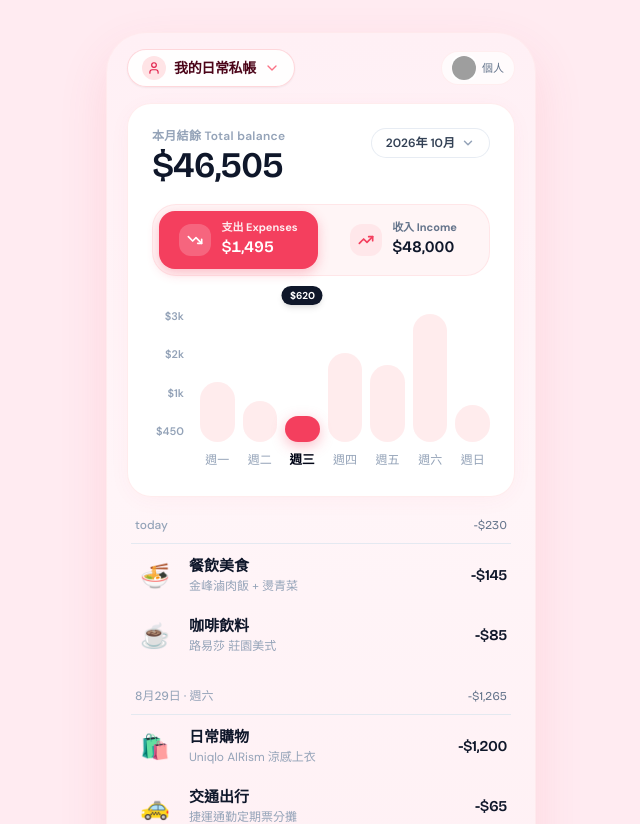
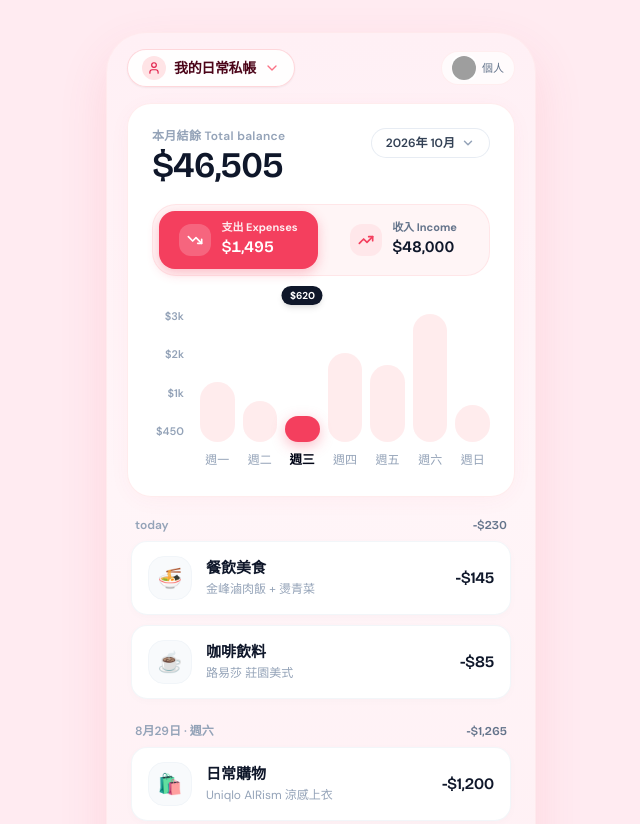
Before and after one commit to iamlouxu/qin-tsai-gee, a React (Vite) app: page / in a window 1280 px wide. Shown: the top 824 px of the page, without its empty margins (319-959 px from the left). Built offline with nearby package versions, Linux system fonts and the light colour scheme; grey boxes are pictures that could not be loaded.

Commit message:
refactor: redesign transaction list items with card styles and refined typography

```diff
--- a/src/components/dashboard/TransactionList.tsx
+++ b/src/components/dashboard/TransactionList.tsx
@@ -90,21 +90,18 @@ export const TransactionList: React.FC<TransactionListProps> = ({
 
           return (
             <div key={date} className="space-y-1">
-              {/* Date Header & Subtotal matching screenshot: "today   -$308.89" */}
-              <div className="flex justify-between items-baseline text-xs text-slate-400 font-medium px-1">
+              {/* Date Header & Subtotal */}
+              <div className="flex justify-between items-baseline text-xs text-slate-400 font-semibold px-1 mb-2">
                 <span className="lowercase">{isToday ? 'today' : formatDateDisplay(date)}</span>
                 {dayTotalExpense > 0 && (
-                  <span className="font-display font-medium text-slate-500">
+                  <span className="font-display font-semibold text-slate-500">
                     -{formatCurrency(dayTotalExpense)}
                   </span>
                 )}
               </div>
 
-              {/* Clean Thin Divider Line under date */}
-              <div className="w-full border-b border-slate-200/90 pt-0.5 pb-1 mb-2" />
-
-              {/* Unboxed Clean Rows without thick cards */}
-              <div className="space-y-1">
+              {/* MONOX-style Independent Rounded White Cards */}
+              <div className="space-y-2.5">
                 {items.map((tx) => {
                   const emoji = categoryEmojiMap[tx.category?.id];
                   const IconComponent = iconMap[tx.category?.iconName] || ReceiptText;
@@ -114,16 +111,16 @@ export const TransactionList: React.FC<TransactionListProps> = ({
                   return (
                     <div
                       key={tx.id}
-                      className="flex items-center justify-between py-2 px-1 hover:bg-white/50 rounded-2xl transition-all duration-150 active:scale-[0.985] cursor-pointer"
+                      className="bg-white rounded-2xl p-3.5 px-4 border border-slate-100/90 shadow-[0_2px_10px_rgba(0,0,0,0.02)] hover:shadow-[0_4px_16px_rgba(0,0,0,0.04)] flex items-center justify-between transition-all duration-150 active:scale-[0.985] cursor-pointer"
                     >
-                      {/* Left: Icon/Emoji & Title/Subtitle */}
+                      {/* Left: Icon Container (Squircle) & Title/Subtitle */}
                       <div className="flex items-center space-x-3.5 overflow-hidden">
-                        <div className="w-10 h-10 rounded-2xl flex items-center justify-center shrink-0 text-2xl select-none">
+                        <div className="w-11 h-11 rounded-2xl bg-slate-50/90 border border-slate-100 flex items-center justify-center shrink-0 text-xl select-none shadow-2xs">
                           {emoji ? (
                             <span>{emoji}</span>
                           ) : (
                             <div
-                              className="w-9 h-9 rounded-xl flex items-center justify-center shadow-2xs"
+                              className="w-full h-full rounded-2xl flex items-center justify-center"
                               style={{
                                 backgroundColor: tx.category?.bgColor || '#FFE4E6',
                                 color: tx.category?.color || '#F43F5E',
@@ -135,7 +132,7 @@ export const TransactionList: React.FC<TransactionListProps> = ({
                         </div>
 
                         <div className="truncate">
-                          <div className="text-[15px] font-bold text-slate-900 truncate leading-tight">
+                          <div className="text-[15px] font-bold text-slate-900 truncate leading-snug">
                             {tx.category?.name || tx.note}
                           </div>
                           <div className="flex items-center space-x-1.5 mt-0.5">
@@ -143,7 +140,7 @@ export const TransactionList: React.FC<TransactionListProps> = ({
                               {tx.note ? tx.note : tx.category.name}
                             </span>
                             {isSharedLedger && (
-                              <span className="inline-flex items-center text-[9px] font-medium text-slate-400 bg-slate-100 px-1 py-0.2 rounded">
+                              <span className="inline-flex items-center text-[10px] font-medium text-slate-400 bg-slate-100 px-1.5 py-0.5 rounded-full">
                                 {tx.user.name.split(' ')[0]}
                               </span>
                             )}
@@ -151,22 +148,22 @@ export const TransactionList: React.FC<TransactionListProps> = ({
                         </div>
                       </div>
 
-                      {/* Right: Clean Amount Display matching screenshot */}
+                      {/* Right: Clean & Bold Amount Display */}
                       <div className="text-right shrink-0 pl-3">
                         <div
-                          className={`font-display font-bold text-[15px] leading-tight tracking-tight ${
+                          className={`font-display font-bold text-base leading-tight tracking-tight ${
                             isExpense
                               ? 'text-slate-900'
                               : isDeposit
                               ? 'text-pink-600 font-extrabold'
-                              : 'text-emerald-600'
+                              : 'text-emerald-600 font-extrabold'
                           }`}
                         >
                           {isExpense ? '-' : '+'}
                           {formatCurrency(tx.amount)}
                         </div>
                         {isDeposit && (
-                          <div className="text-[9px] font-bold text-pink-500 mt-0.5">
+                          <div className="text-[10px] font-bold text-pink-500 mt-0.5">
                             💍 存入基金
                           </div>
                         )}
```
